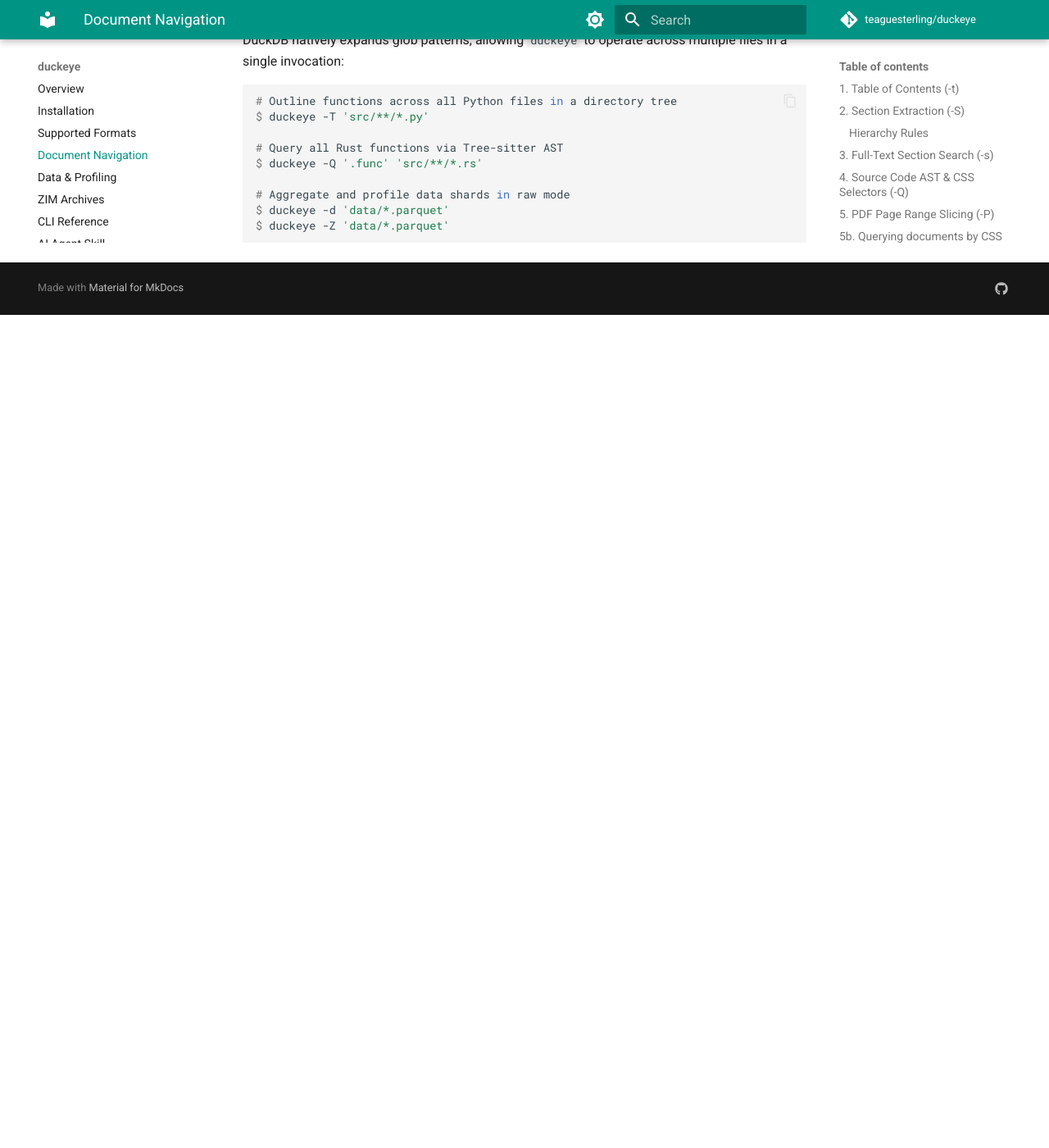
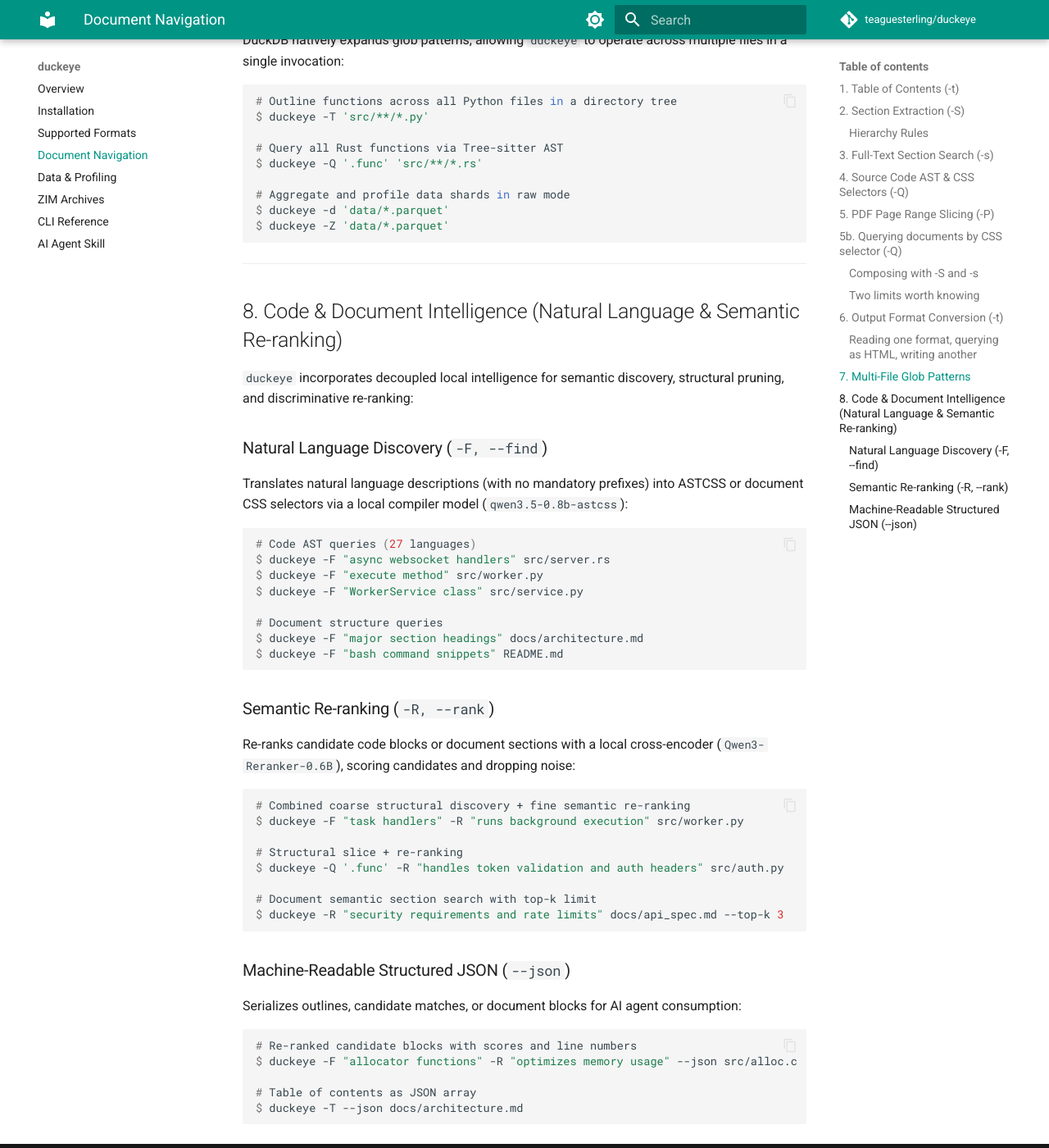
Before and after one commit to teaguesterling/duckeye, an MkDocs documentation site: the page built from docs/navigation.md, in a window 1280 px wide and 1400 px high, scrolled down 5102 px. Shown: the whole window at 82% size. Built offline with MkDocs 1.6.1 and Material for MkDocs 9.7.7, drawn with Linux system fonts in a browser that asks for light colours; comment, search, counter and statistics services are not loaded; before the commit the page ends 5486 px from its top, so only the background shows below that.

Commit message:
docs: add AGENTS.md guide and update documentation with tested intelligence examples

````diff
--- a/docs/cli_reference.md
+++ b/docs/cli_reference.md
@@ -24,6 +24,12 @@ usage: duckeye [OPTION]... [FILE]
 | `-S` | `--section NAME`| Print only the section whose heading matches NAME |
 | `-s` | `--search TEXT` | Search and print only innermost sections matching TEXT |
 | `-Q` | `--select SEL` | Query by CSS selector — code (`.func`, `.class#Name`) or documents (`heading`, `h2`, `li`, `code[language=sh]`) |
+| `-F` | `--find QUERY` | Natural language query compiled to ASTCSS or document selector |
+| `-R` | `--rank EXPR` | Re-rank matching sections or code blocks with a cross-encoder |
+| | `--threshold SCORE` | Minimum acceptable rank score cutoff (default: `0.0` with `--top-k`, else `0.70`) |
+| | `--top-k N` | Limit output to top N highest-scoring results |
+| | `--dialect LANG` | Dialect hint for ASTCSS compilation (`auto`, `python`, `rust`, `cpp`, `bash`, etc.) |
+| | `--json` | Emit machine-readable JSON array |
 | `-d` | `--data` | Read file as a data table (auto for parquet, csv, json, yaml, toml, xlsx, ...). Piped, emits JSONL |
 | `-D` | `--document` | Undo an earlier `-d`. Data files still route to data — use `-f` to name a document reader |
 | `-r` | `--raw` | Deprecated alias for `-d`; warns on stderr |
@@ -52,6 +58,10 @@ usage: duckeye [OPTION]... [FILE]
 | `DUCKEYE_OFFICIAL` | `http aws excel` | Official extensions installed by `--init` |
 | `DUCKEYE_COMMUNITY` | `duck_block_utils markdown webbed zim pdf yaml toml read_lines duck_tails zipfs textplot sitting_duck` | Community extensions installed by `--init` |
 | `DUCKEYE_THEME` | `auto` (`dark` / `light`) | Overrides terminal color scheme (default: probes OSC 11 with 50ms timeout) |
+| `DUCKEYE_LLM_SOCKET` | `/tmp/woollama.sock` | Unix domain socket path for ASTCSS compiler daemon |
+| `DUCKEYE_LLM_ENDPOINT` | `http://localhost:11434` | HTTP endpoint URL for ASTCSS compiler daemon |
+| `DUCKEYE_RERANK_SOCKET` | `/tmp/reranker.sock` | Unix domain socket path for cross-encoder reranker daemon |
+| `DUCKEYE_RERANK_ENDPOINT` | `http://localhost:8001` | HTTP endpoint URL for cross-encoder reranker daemon |
 | `COLUMNS` | `auto` (from `tput cols`) | Overrides terminal column width for table rendering and profiling |
 | `NO_COLOR` | `""` | Standard convention: when set, disables ANSI color output |
 
--- a/docs/navigation.md
+++ b/docs/navigation.md
@@ -233,3 +233,48 @@ $ duckeye -Q '.func' 'src/**/*.rs'
 $ duckeye -d 'data/*.parquet'
 $ duckeye -Z 'data/*.parquet'
 ```
+
+---
+
+## 8. Code & Document Intelligence (Natural Language & Semantic Re-ranking)
+
+`duckeye` incorporates decoupled local intelligence for semantic discovery, structural pruning, and discriminative re-ranking:
+
+### Natural Language Discovery (`-F, --find`)
+Translates natural language descriptions (with no mandatory prefixes) into ASTCSS or document CSS selectors via a local compiler model (`qwen3.5-0.8b-astcss`):
+
+```console
+# Code AST queries (27 languages)
+$ duckeye -F "async websocket handlers" src/server.rs
+$ duckeye -F "execute method" src/worker.py
+$ duckeye -F "WorkerService class" src/service.py
+
+# Document structure queries
+$ duckeye -F "major section headings" docs/architecture.md
+$ duckeye -F "bash command snippets" README.md
+```
+
+### Semantic Re-ranking (`-R, --rank`)
+Re-ranks candidate code blocks or document sections with a local cross-encoder (`Qwen3-Reranker-0.6B`), scoring candidates and dropping noise:
+
+```console
+# Combined coarse structural discovery + fine semantic re-ranking
+$ duckeye -F "task handlers" -R "runs background execution" src/worker.py
+
+# Structural slice + re-ranking
+$ duckeye -Q '.func' -R "handles token validation and auth headers" src/auth.py
+
+# Document semantic section search with top-k limit
+$ duckeye -R "security requirements and rate limits" docs/api_spec.md --top-k 3
+```
+
+### Machine-Readable Structured JSON (`--json`)
+Serializes outlines, candidate matches, or document blocks for AI agent consumption:
+
+```console
+# Re-ranked candidate blocks with scores and line numbers
+$ duckeye -F "allocator functions" -R "optimizes memory usage" --json src/alloc.c
+
+# Table of contents as JSON array
+$ duckeye -T --json docs/architecture.md
+```
````
Also changed, not shown: AGENTS.md (added, +221 -0 lines), README.md (+19 -8 lines), skills/duckeye/SKILL.md (+9 -5 lines).
